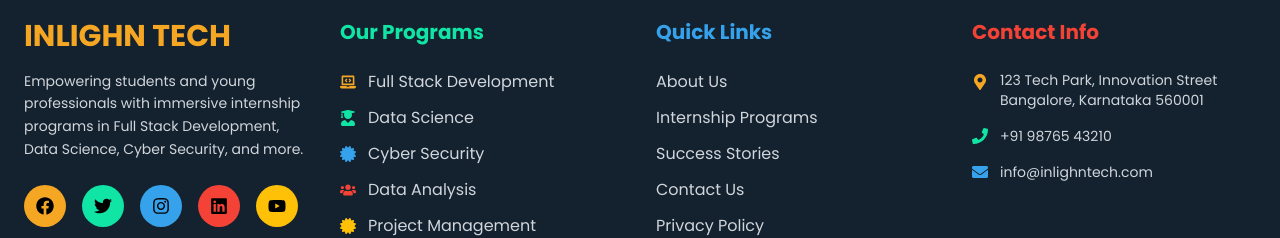
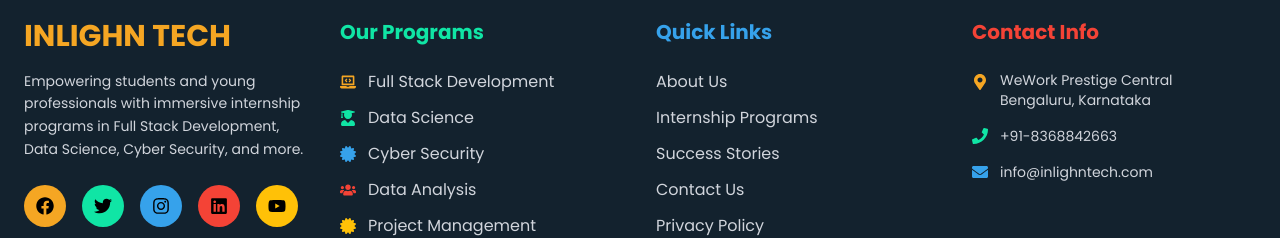
Before and after one commit to nazish-16/inlighncompetition, a Next.js app: page / in a window 1280 px wide. Shown: the part 6136-6374 px from the top of the page. Built offline with nearby package versions, Linux system fonts and the light colour scheme; no server answers.

Commit message:
footer changes minor location

```diff
--- a/components/Footer.tsx
+++ b/components/Footer.tsx
@@ -114,14 +114,14 @@
             <div className="space-y-4">
               <div className="flex items-start">
                 <FaMapMarkerAlt className="text-[#f5a623] mt-1 mr-3 flex-shrink-0" />
-                <a href="https://maps.google.com/?q=123+Tech+Park+Innovation+Street+Bangalore" target="_blank" rel="noopener noreferrer" className="text-gray-300 text-sm hover:text-[#f5a623] transition-colors duration-300">
-                  123 Tech Park, Innovation Street<br />
-                  Bangalore, Karnataka 560001
+                <a href="https://maps.google.com/maps?q=WeWork+Prestige+Central%2C+Bengaluru" target="_blank" rel="noopener noreferrer" className="text-gray-300 text-sm hover:text-[#f5a623] transition-colors duration-300">
+                  WeWork Prestige Central<br />
+                  Bengaluru, Karnataka
                 </a>
               </div>
               <div className="flex items-center">
                 <FaPhone className="text-[#10e5a5] mr-3 flex-shrink-0" />
-                <a href="tel:+919876543210" className="text-gray-300 text-sm hover:text-[#10e5a5] transition-colors duration-300">+91 98765 43210</a>
+                <a href="tel:+91-8368842663" className="text-gray-300 text-sm hover:text-[#10e5a5] transition-colors duration-300">+91-8368842663</a>
               </div>
               <div className="flex items-center">
                 <FaEnvelope className="text-[#36a2eb] mr-3 flex-shrink-0" />
@@ -154,7 +154,7 @@
         <div className="container mx-auto px-6">
           <div className="flex flex-col md:flex-row justify-center items-center space-y-4 md:space-y-0 md:space-x-8">
             <div className="flex items-center text-gray-400 text-sm uppercase gap-1">
-              Built with 💙 by <Link href={`/https://www.linkedin.com/in/realnazish/`} className="underline underline-offset-1 hover:text-blue-500 cursor-none"> Nazish Ahmed </Link>  © {new Date().getFullYear()} Inlighn
+              Built with 💙 by <Link href={`/https://www.linkedin.com/in/realnazish/`} className="underline underline-offset-1 hover:text-blue-500 cursor-none transition-all"> Nazish Ahmed </Link>  © {new Date().getFullYear()} Inlighn
             </div>
           </div>
         </div>
```
